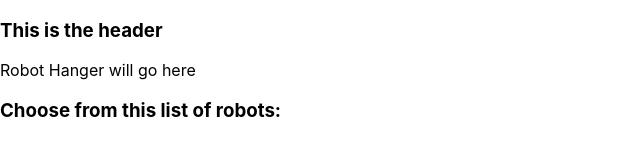
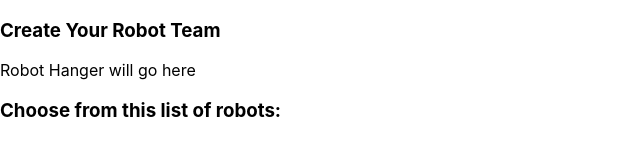
Before and after one commit to TheMartinCrabtree/GRO, a React (Create React App) app: page / in a window 1280 px wide. Shown: the top 160 px of the page, without its empty margins (0-640 px from the left). Built offline with nearby package versions, Linux system fonts and the light colour scheme.

Commit message:
troubleshooting rerender for robot cards

```diff
--- a/src/App.js
+++ b/src/App.js
@@ -8,7 +8,7 @@ function App() {
     <Store>
       <main>
         <header>
-          <h3>This is the header</h3>
+          <h3>Create Your Robot Team</h3>
         </header>
         <div>
           Robot Hanger will go here
--- a/src/components/RobotCard.js
+++ b/src/components/RobotCard.js
@@ -6,7 +6,7 @@ const RobotCard=(props)=>{
 
     return(
         <section>
-            <h4>Robot Name: </h4>
+            <h4>Robot Name: {props.robotObj.firstname} {props.robotObj.lastname} </h4>
 
         </section>
     )
--- a/src/components/RobotList.js
+++ b/src/components/RobotList.js
@@ -1,4 +1,5 @@
 import React, {useEffect, useContext} from 'react';
+import RobotCard from './RobotCard';
 
 import {Context} from '../Store';
 import robotData from '../robots';
@@ -7,13 +8,28 @@ const RobotList=()=>{
     const [state, dispatch] = useContext(Context);
 
     useEffect(()=>{
+        console.log("hit dispatch form robotlist")
         dispatch({type: 'SET_ALL_ROBOTS', payload: robotData})
     }, []);
+
+    // const displayRobotCards=()=>{
+    //     console.log("hit displayRobotCards", state.robotHanger[0])
+    //     return state.robotHanger.map((robotObj)=>{
+    //         return <RobotCard key={robotObj.id} robotObj={robotObj} />
+    //     })
+    // }
+
+    function displayRobotCards(){
+        console.log("hit displayRobotCards", state.robotHanger[0])
+        return state.robotHanger.map((robotObj)=>{
+            return <RobotCard key={robotObj.id} robotObj={robotObj} />
+        })
+    }
 
     return(
         <section>
             <h3>Choose from this list of robots: </h3>
-
+            { displayRobotCards() }
         </section>
     );
 };
```
